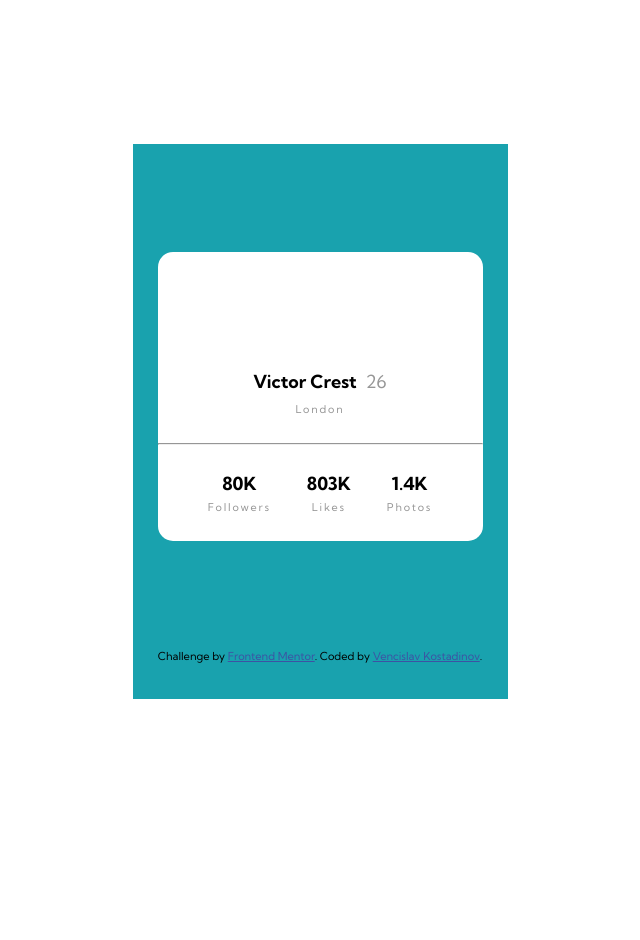
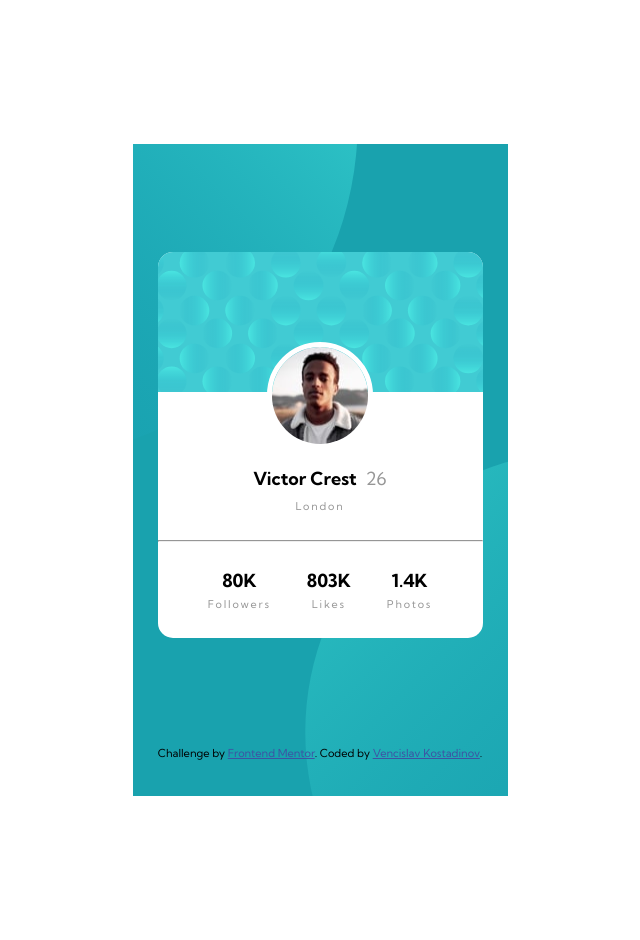
Before and after one commit to Vencikos/Profile-card-component-Front-End-Mentor-challenge, a plain HTML site: page index.html in a window 1280 px wide. Shown: the whole page, without its empty margins (320-960 px from the left). Before the commit the page ends 843 px from the top, so only its background shows below. Drawn offline with Linux system fonts and the light colour scheme; the site is published under a folder, as on GitHub Pages, so addresses that start at the root find nothing.

Commit message:
Updated images path

```diff
--- a/index.html
+++ b/index.html
@@ -27,12 +27,12 @@
   </head>
   <body>
     <div>
-      <img class="top-circle" src="/images/bg-pattern-top.svg" alt="" />
+      <img class="top-circle" src="images/bg-pattern-top.svg" alt="" />
     </div>
     <div class="card">
-      <img class="img-card" src="/images/bg-pattern-card.svg" alt="" />
+      <img class="img-card" src="images/bg-pattern-card.svg" alt="" />
       <div class="profile-pic">
-        <img src="/images/image-victor.jpg" alt="" />
+        <img src="images/image-victor.jpg" alt="" />
         <div class="text-name">
           <h2>Victor Crest</h2>
           <h2 class="text-age">26</h2>
@@ -56,7 +56,7 @@
       </div>
     </div>
     <div>
-      <img class="bottom-circle" src="/images/bg-pattern-bottom.svg" alt="" />
+      <img class="bottom-circle" src="images/bg-pattern-bottom.svg" alt="" />
     </div>
 
     <div class="attribution">
```
